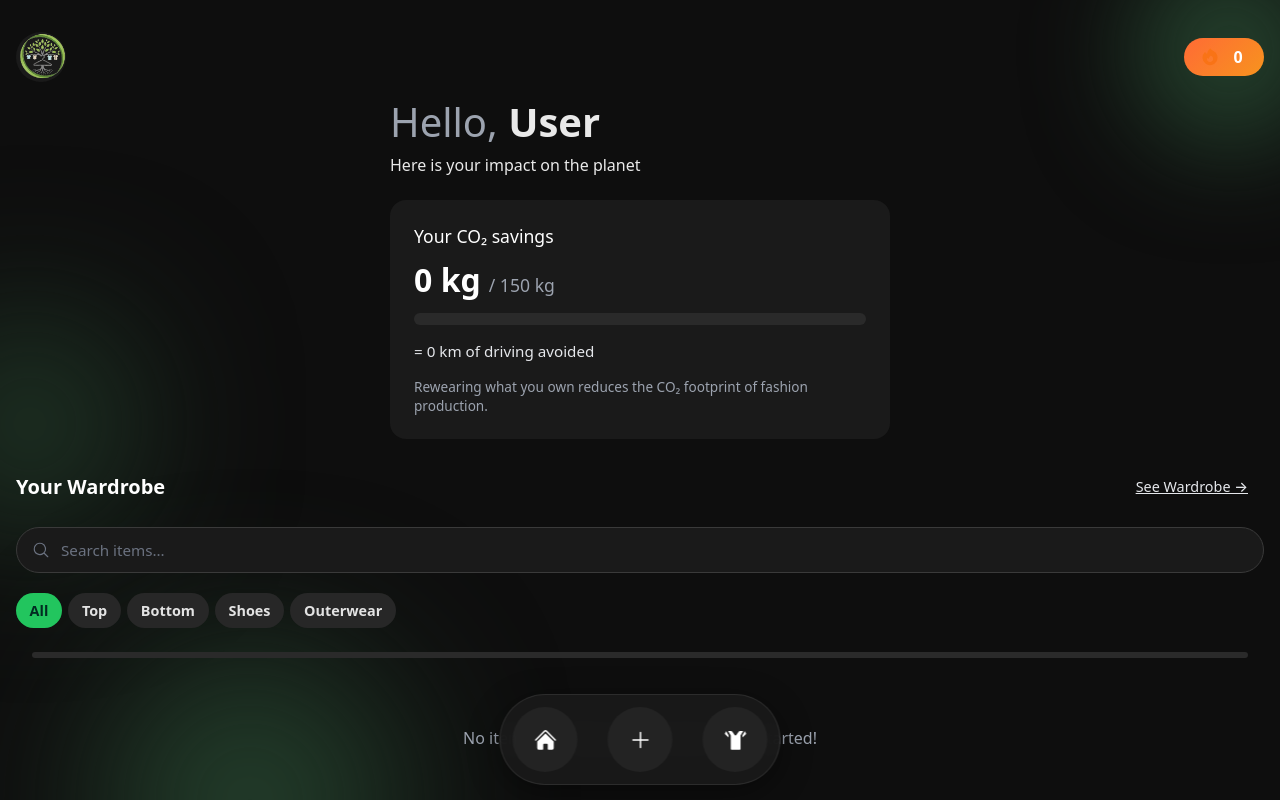
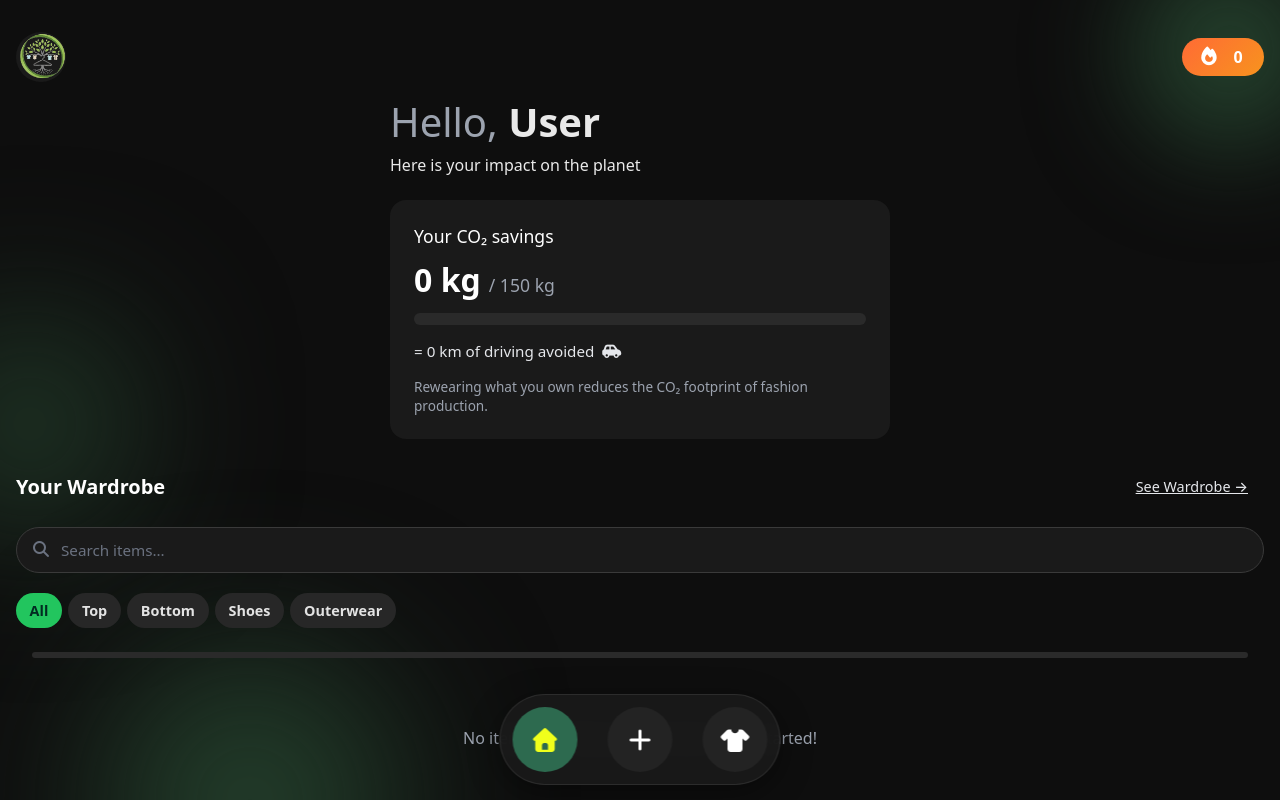
Before and after one commit to RichardHoleva/ecowardrobe, a React (Vite) app: page /home in a window 1280 px wide. Shown: the top 800 px of the page. Built offline with nearby package versions, Linux system fonts and the light colour scheme.

Commit message:
Replace SVG icons with Font Awesome icons in Navbar, Filter, and StreakCounter components; remove unused Icons component and add stylesheet for Font Awesome.

```diff
--- a/index.html
+++ b/index.html
@@ -6,6 +6,8 @@
     <meta name="viewport" content="width=device-width, initial-scale=1.0" />
     <link rel="preconnect" href="https://supabase.co" />
     <link rel="dns-prefetch" href="https://supabase.co" />
+    <link rel="stylesheet" href="https://cdnjs.cloudflare.com/ajax/libs/font-awesome/7.0.1/css/all.min.css" integrity="sha512-2SwdPD6INVrV/lHTZbO2nodKhrnDdJK9/kg2XD1r9uGqPo1cUbujc+IYdlYdEErWNu69gVcYgdxlmVmzTWnetw==" crossorigin="anonymous" referrerpolicy="no-referrer" media="print" onload="this.media='all'" />
+    <noscript><link rel="stylesheet" href="https://cdnjs.cloudflare.com/ajax/libs/font-awesome/7.0.1/css/all.min.css"></noscript>
     <title>EcoWardrobe</title>
     <script>
       (function(l) {
--- a/src/components/Filter.jsx
+++ b/src/components/Filter.jsx
@@ -1,5 +1,4 @@
-import { useState } from 'react';
-import { Icons } from './Icons';
+import React, { useState } from 'react';
 import "../styles/global.css";
 
 export default function Filter({ onFilterChange, onSearchChange }) {
@@ -22,7 +21,7 @@ export default function Filter({ onFilterChange, onSearchChange }) {
     return (
         <div className="filter-wrapper">
             <div className="search-bar-container">
-                <Icons.Search className="search-icon" />
+                <i className="fa-solid fa-magnifying-glass search-icon"></i>
                 <input
                     type="text"
                     placeholder="Search items..."
@@ -41,7 +40,7 @@ export default function Filter({ onFilterChange, onSearchChange }) {
                         className="search-clear-btn"
                         aria-label="Clear search"
                     >
-                        <Icons.Close className="icon-sm" />
+                        <i className="fa-solid fa-xmark"></i>
                     </button>
                 )}
             </div>
--- a/src/components/Icons.jsx
+++ /dev/null
@@ -1,104 +0,0 @@
-// SVG Icon Components
-export const Icons = {
-  Home: ({ className }) => (
-    <svg className={className} viewBox="0 0 24 24" fill="currentColor" xmlns="http://www.w3.org/2000/svg">
-      <path d="M11.47 3.84a.75.75 0 011.06 0l8.69 8.69a.75.75 0 101.06-1.06l-8.689-8.69a2.25 2.25 0 00-3.182 0l-8.69 8.69a.75.75 0 001.061 1.06l8.69-8.69z" />
-      <path d="M12 5.432l8.159 8.159c.03.03.06.058.091.086v6.198c0 1.035-.84 1.875-1.875 1.875H15a.75.75 0 01-.75-.75v-4.5a.75.75 0 00-.75-.75h-3a.75.75 0 00-.75.75V21a.75.75 0 01-.75.75H5.625a1.875 1.875 0 01-1.875-1.875v-6.198a2.29 2.29 0 00.091-.086L12 5.43z" />
-    </svg>
-  ),
-
-  Plus: ({ className }) => (
-    <svg className={className} viewBox="0 0 24 24" fill="currentColor" xmlns="http://www.w3.org/2000/svg">
-      <path fillRule="evenodd" d="M12 3.75a.75.75 0 01.75.75v6.75h6.75a.75.75 0 010 1.5h-6.75v6.75a.75.75 0 01-1.5 0v-6.75H4.5a.75.75 0 010-1.5h6.75V4.5a.75.75 0 01.75-.75z" clipRule="evenodd" />
-    </svg>
-  ),
-
-  Shirt: ({ className }) => (
-    <svg className={className} viewBox="0 0 24 24" fill="currentColor" xmlns="http://www.w3.org/2000/svg">
-      <path d="M16.5 3c-.465 0-.882.225-1.142.574l-1.86 2.48A2.25 2.25 0 0112 7.5a2.25 2.25 0 01-1.498-1.446l-1.86-2.48A1.5 1.5 0 007.5 3H4.636l2.534 4.223a.75.75 0 01.13.415V21a.75.75 0 00.75.75h8.25a.75.75 0 00.75-.75V7.638a.75.75 0 01.13-.415L19.714 3H16.5z" />
-      <path d="M2.636 3.364L1.5 5.25a.75.75 0 00.13.915l3.423 3.422v-2.22L2.636 3.364zM22.5 5.25l-1.136-1.886-2.418 4.004v2.219l3.423-3.422a.75.75 0 00.131-.915z" />
-    </svg>
-  ),
-
-  Fire: ({ className }) => (
-    <svg className={className} viewBox="0 0 24 24" fill="currentColor" xmlns="http://www.w3.org/2000/svg">
-      <path fillRule="evenodd" d="M12.963 2.286a.75.75 0 00-1.071-.136 9.742 9.742 0 00-3.539 6.177A7.547 7.547 0 016.648 6.61a.75.75 0 00-1.152-.082A9 9 0 1015.68 4.534a7.46 7.46 0 01-2.717-2.248zM15.75 14.25a3.75 3.75 0 11-7.313-1.172c.628.465 1.35.81 2.133 1a5.99 5.99 0 011.925-3.545 3.75 3.75 0 013.255 3.717z" clipRule="evenodd" />
-    </svg>
-  ),
-
-  User: ({ className }) => (
-    <svg className={className} viewBox="0 0 24 24" fill="currentColor" xmlns="http://www.w3.org/2000/svg">
-      <path fillRule="evenodd" d="M7.5 6a4.5 4.5 0 119 0 4.5 4.5 0 01-9 0zM3.751 20.105a8.25 8.25 0 0116.498 0 .75.75 0 01-.437.695A18.683 18.683 0 0112 22.5c-2.786 0-5.433-.608-7.812-1.7a.75.75 0 01-.437-.695z" clipRule="evenodd" />
-    </svg>
-  ),
-
-  ArrowLeft: ({ className }) => (
-    <svg className={className} viewBox="0 0 24 24" fill="currentColor" xmlns="http://www.w3.org/2000/svg">
-      <path fillRule="evenodd" d="M7.72 12.53a.75.75 0 010-1.06l7.5-7.5a.75.75 0 111.06 1.06L9.31 12l6.97 6.97a.75.75 0 11-1.06 1.06l-7.5-7.5z" clipRule="evenodd" />
-    </svg>
-  ),
-
-  Close: ({ className }) => (
-    <svg className={className} viewBox="0 0 24 24" fill="currentColor" xmlns="http://www.w3.org/2000/svg">
-      <path fillRule="evenodd" d="M5.47 5.47a.75.75 0 011.06 0L12 10.94l5.47-5.47a.75.75 0 111.06 1.06L13.06 12l5.47 5.47a.75.75 0 11-1.06 1.06L12 13.06l-5.47 5.47a.75.75 0 01-1.06-1.06L10.94 12 5.47 6.53a.75.75 0 010-1.06z" clipRule="evenodd" />
-    </svg>
-  ),
-
-  Camera: ({ className }) => (
-    <svg className={className} viewBox="0 0 24 24" fill="currentColor" xmlns="http://www.w3.org/2000/svg">
-      <path d="M12 9a3.75 3.75 0 100 7.5A3.75 3.75 0 0012 9z" />
-      <path fillRule="evenodd" d="M9.344 3.071a49.52 49.52 0 015.312 0c.967.052 1.83.585 2.332 1.39l.821 1.317c.24.383.645.643 1.11.71.386.054.77.113 1.152.177 1.432.239 2.429 1.493 2.429 2.909V18a3 3 0 01-3 3h-15a3 3 0 01-3-3V9.574c0-1.416.997-2.67 2.429-2.909.382-.064.766-.123 1.151-.178a1.56 1.56 0 001.11-.71l.822-1.315a2.942 2.942 0 012.332-1.39zM6.75 12.75a5.25 5.25 0 1110.5 0 5.25 5.25 0 01-10.5 0zm12-1.5a.75.75 0 100-1.5.75.75 0 000 1.5z" clipRule="evenodd" />
-    </svg>
-  ),
-
-  Search: ({ className }) => (
-    <svg className={className} viewBox="0 0 24 24" fill="currentColor" xmlns="http://www.w3.org/2000/svg">
-      <path fillRule="evenodd" d="M10.5 3.75a6.75 6.75 0 100 13.5 6.75 6.75 0 000-13.5zM2.25 10.5a8.25 8.25 0 1114.59 5.28l4.69 4.69a.75.75 0 11-1.06 1.06l-4.69-4.69A8.25 8.25 0 012.25 10.5z" clipRule="evenodd" />
-    </svg>
-  ),
-
-  Pen: ({ className }) => (
-    <svg className={className} viewBox="0 0 24 24" fill="currentColor" xmlns="http://www.w3.org/2000/svg">
-      <path d="M21.731 2.269a2.625 2.625 0 00-3.712 0l-1.157 1.157 3.712 3.712 1.157-1.157a2.625 2.625 0 000-3.712zM19.513 8.199l-3.712-3.712-8.4 8.4a5.25 5.25 0 00-1.32 2.214l-.8 2.685a.75.75 0 00.933.933l2.685-.8a5.25 5.25 0 002.214-1.32l8.4-8.4z" />
-      <path d="M5.25 5.25a3 3 0 00-3 3v10.5a3 3 0 003 3h10.5a3 3 0 003-3V13.5a.75.75 0 00-1.5 0v5.25a1.5 1.5 0 01-1.5 1.5H5.25a1.5 1.5 0 01-1.5-1.5V8.25a1.5 1.5 0 011.5-1.5h5.25a.75.75 0 000-1.5H5.25z" />
-    </svg>
-  ),
-
-  Check: ({ className }) => (
-    <svg className={className} viewBox="0 0 24 24" fill="currentColor" xmlns="http://www.w3.org/2000/svg">
-      <path fillRule="evenodd" d="M19.916 4.626a.75.75 0 01.208 1.04l-9 13.5a.75.75 0 01-1.154.114l-6-6a.75.75 0 011.06-1.06l5.353 5.353 8.493-12.739a.75.75 0 011.04-.208z" clipRule="evenodd" />
-    </svg>
-  ),
-
-  Logout: ({ className }) => (
-    <svg className={className} viewBox="0 0 24 24" fill="currentColor" xmlns="http://www.w3.org/2000/svg">
-      <path fillRule="evenodd" d="M7.5 3.75A1.5 1.5 0 006 5.25v13.5a1.5 1.5 0 001.5 1.5h6a1.5 1.5 0 001.5-1.5V15a.75.75 0 011.5 0v3.75a3 3 0 01-3 3h-6a3 3 0 01-3-3V5.25a3 3 0 013-3h6a3 3 0 013 3V9A.75.75 0 0115 9V5.25a1.5 1.5 0 00-1.5-1.5h-6zm10.72 4.72a.75.75 0 011.06 0l3 3a.75.75 0 010 1.06l-3 3a.75.75 0 11-1.06-1.06l1.72-1.72H9a.75.75 0 010-1.5h10.94l-1.72-1.72a.75.75 0 010-1.06z" clipRule="evenodd" />
-    </svg>
-  ),
-
-  Car: ({ className }) => (
-    <svg className={className} viewBox="0 0 24 24" fill="currentColor" xmlns="http://www.w3.org/2000/svg">
-      <path d="M3.375 4.5C2.339 4.5 1.5 5.34 1.5 6.375V13.5h12V6.375c0-1.036-.84-1.875-1.875-1.875h-8.25zM13.5 15h-12v2.625c0 1.035.84 1.875 1.875 1.875h.375a3 3 0 116 0h3a.75.75 0 00.75-.75V15z" />
-      <path d="M8.25 19.5a1.5 1.5 0 10-3 0 1.5 1.5 0 003 0zM15.75 6.75a.75.75 0 00-.75.75v11.25c0 .087.015.17.042.248a3 3 0 015.958.464c.853-.175 1.522-.935 1.464-1.883a18.659 18.659 0 00-3.732-10.104 1.837 1.837 0 00-1.47-.725H15.75z" />
-      <path d="M19.5 19.5a1.5 1.5 0 10-3 0 1.5 1.5 0 003 0z" />
-    </svg>
-  ),
-
-  Socks: ({ className }) => (
-    <svg className={className} viewBox="0 0 512 512" fill="currentColor" xmlns="http://www.w3.org/2000/svg">
-      <path d="M192 0c-17.7 0-32 14.3-32 32V64H0V192c0 35.3 28.7 64 64 64c17.7 0 33.8-7.2 45.3-18.7l89.4 89.4c16.5 16.5 25.9 38.8 25.9 62.1v5.2c0 47.7 38.7 86.4 86.4 86.4c22.7 0 44.5-8.9 60.6-24.7L514.3 301c9.4-9.4 9.4-24.6 0-33.9s-24.6-9.4-33.9 0L337.7 410.7c-6.1 6.1-14.3 9.4-22.9 9.4c-17.9 0-32.4-14.5-32.4-32.4v-5.2c0-35.3-14.1-69.2-39.2-94.2L153.9 199c5.9-9.4 9.1-20.3 9.1-31.8V96h96V32c0-17.7-14.3-32-32-32H192zm0 160c-17.7 0-32-14.3-32-32s14.3-32 32-32s32 14.3 32 32s-14.3 32-32 32z"/>
-    </svg>
-  ),
-
-  Shoe: ({ className }) => (
-    <svg className={className} viewBox="0 0 640 512" fill="currentColor" xmlns="http://www.w3.org/2000/svg">
-      <path d="M416 0C352.3 0 256 32 256 32V160c48 0 76 16 104 32s56 32 104 32c56.4 0 176-16 176-96S512 0 416 0zM128 96c0 35.3 28.7 64 64 64s64-28.7 64-64s-28.7-64-64-64S128 60.7 128 96zM0 444.1C0 481.6 30.4 512 67.9 512H592c26.5 0 48-21.5 48-48c0-45.7-21.8-72.4-64.3-99.5c-33.2-21.2-72.7-39.2-115.7-56.5c-39.9-16.1-82.7-30.5-125.5-41.8c-28.3-7.5-57-13.1-85.5-16.8V172.2L193 160c-8.5-.7-17-1-25.5-1s-17 .3-25.5 1L.7 169.5C.2 169.7 0 170.1 0 170.6V444.1z"/>
-    </svg>
-  ),
-
-  Mitten: ({ className }) => (
-    <svg className={className} viewBox="0 0 448 512" fill="currentColor" xmlns="http://www.w3.org/2000/svg">
-      <path d="M352 384v96c0 17.7-14.3 32-32 32H128c-17.7 0-32-14.3-32-32V384H352zm-32-32H128V256h64V160c0-17.7 14.3-32 32-32s32 14.3 32 32v96h64v96zM160 96C160 43 203 0 256 0s96 43 96 96v64h32c17.7 0 32 14.3 32 32v96c0 17.7-14.3 32-32 32H352V224H288v96H256V160c0-35.3-28.7-64-64-64s-64 28.7-64 64v56H96c-17.7 0-32-14.3-32-32V160c0-17.7 14.3-32 32-32h32V96z"/>
-    </svg>
-  ),
-};
--- a/src/components/Navbar.jsx
+++ b/src/components/Navbar.jsx
@@ -1,25 +1,24 @@
-import { Link } from 'react-router-dom';
-import { Icons } from './Icons';
+import { NavLink } from 'react-router-dom';
 
 export default function Navbar() {
   return (
     <div className="navbar">
       <nav>
-        <Link to="/home">
+        <NavLink to="/home" end>
           <div className="nav-icon-container">
-            <Icons.Home className="nav-icon" />
+            <i class="fa-solid fa-house" ></i>
           </div>
-        </Link>
-        <Link to="/add">
-          <div className="nav-icon-container nav-icon-primary">
-            <Icons.Plus className="nav-icon" />
+        </NavLink>
+        <NavLink to="/add">
+          <div className="nav-icon-container">
+            <i class="fa-solid fa-plus"></i>
           </div>
-        </Link>
-        <Link to="/wardrobe">
+        </NavLink>
+        <NavLink to="/wardrobe">
           <div className="nav-icon-container">
-            <Icons.Shirt className="nav-icon" />
+            <i class="fa-solid fa-shirt"></i>
           </div>
-        </Link>
+        </NavLink>
       </nav>
     </div>
   );
--- a/src/components/StreakCounter.jsx
+++ b/src/components/StreakCounter.jsx
@@ -2,7 +2,6 @@
 import { useEffect, useState, memo } from 'react';
 import { useUser } from '../context/UserContext';
 import { supabase } from '../lib/supabaseClient';
-import { Icons } from './Icons';
 
 function StreakCounter() {
   const { user, profile, updateProfile } = useUser();
@@ -53,7 +52,7 @@ function StreakCounter() {
 
   return (
     <div className="streak-counter">
-      <Icons.Fire className="streak-icon" />
+      <i className="fa-solid fa-fire"></i>
       <span className="streak-number">{streak}</span>
     </div>
   );
```
